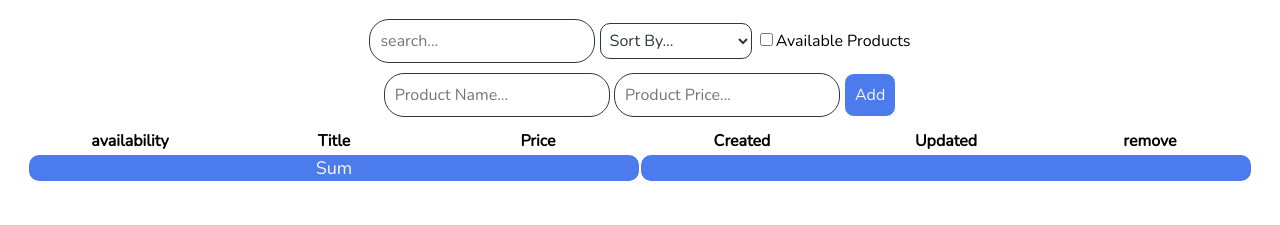
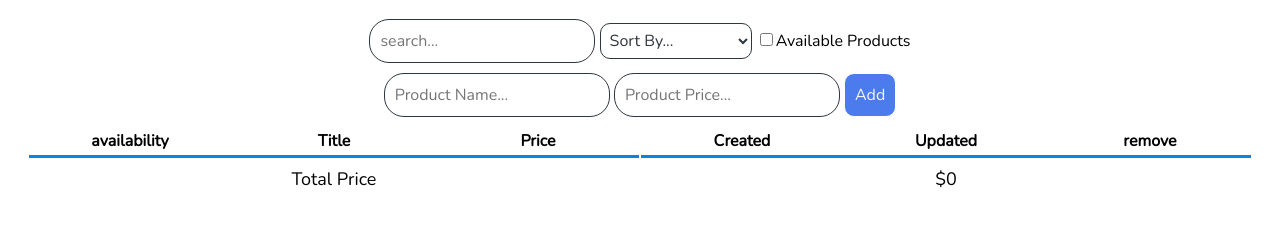
Before and after one commit to MehdiNjfi/Product-Management-en-, a website built with webpack: page public/index.html in a window 1280 px wide. Shown: the part 117-342 px from the top of the page. Built offline with nearby package versions, Linux system fonts and the light colour scheme.

Commit message:
Show total price

```diff
--- a/public/index.html
+++ b/public/index.html
@@ -41,8 +41,8 @@
                     </tbody>
                     <tfoot>
                         <tr>
-                            <td colspan="3" class="sum">Sum</td>
-                            <td colspan="3" id="sum"></td>
+                            <td colspan="3">Total Price</td>
+                            <td colspan="3" id="totalPrice"></td>
                         </tr>
                     </tfoot>
                 </table>
--- a/src/functions.js
+++ b/src/functions.js
@@ -15,6 +15,11 @@ export const getProducts = () => {
     } catch (error) {
         return []
     }
+}
+
+let showTotalPrice = (products) => {
+  const totalPrice  = products.reduce((total, product) => total + product.price, 0)
+  return totalPrice
 }
 
 //save products in local storage
@@ -147,4 +152,5 @@ export const renderProduct = (products, filters) => {
     filtered.forEach(item => {
         document.querySelector("tbody").appendChild(createElement(item, products))
     })
+    document.querySelector("#totalPrice").innerHTML = `$${showTotalPrice(filtered)}`
 }
--- a/src/styles/style.css
+++ b/src/styles/style.css
@@ -70,18 +70,14 @@ th {
 }
 td {
     width: 200px;
+    padding: 0.5em 0;
 }
 a {
     cursor: pointer;
     color: #4b7bec;
 }
-tfoot {
-    background-color: #4b7bec;
-    color: #f5f6fa;
-    border-radius: 10px;
-}
-#sum, .sum {
-    border-radius: 10px;
+tfoot tr td{
+    border-top:3px solid #0984e3;
     font-size: 18px;
 }
 /* sort products select */
```
